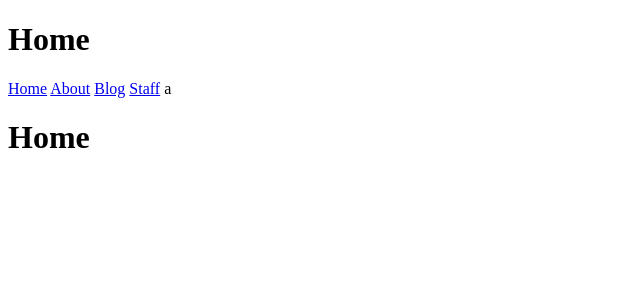
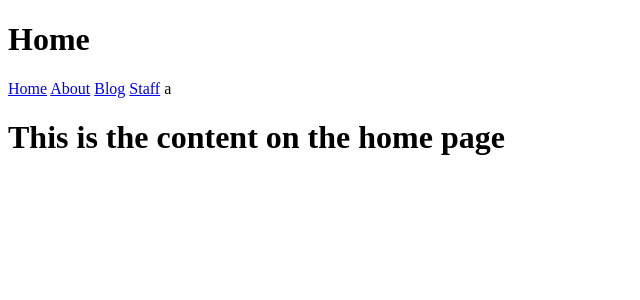
Before and after one commit to hankdeaton/jekyll-tutorial, a Jekyll site: the page built from index.html, in a window 1280 px wide. Shown: the top 300 px of the page, without its empty margins (0-640 px from the left). Built offline with Jekyll 4.4.1, drawn with Linux system fonts in a browser that asks for light colours.

Commit message:
Update index.html
Add test text

```diff
--- a/index.html
+++ b/index.html
@@ -2,4 +2,4 @@
 title: Home
 layout: default
 ---
-<h1>{{ page.title }}</h1>
+<h1>This is the content on the home page</h1>
```
